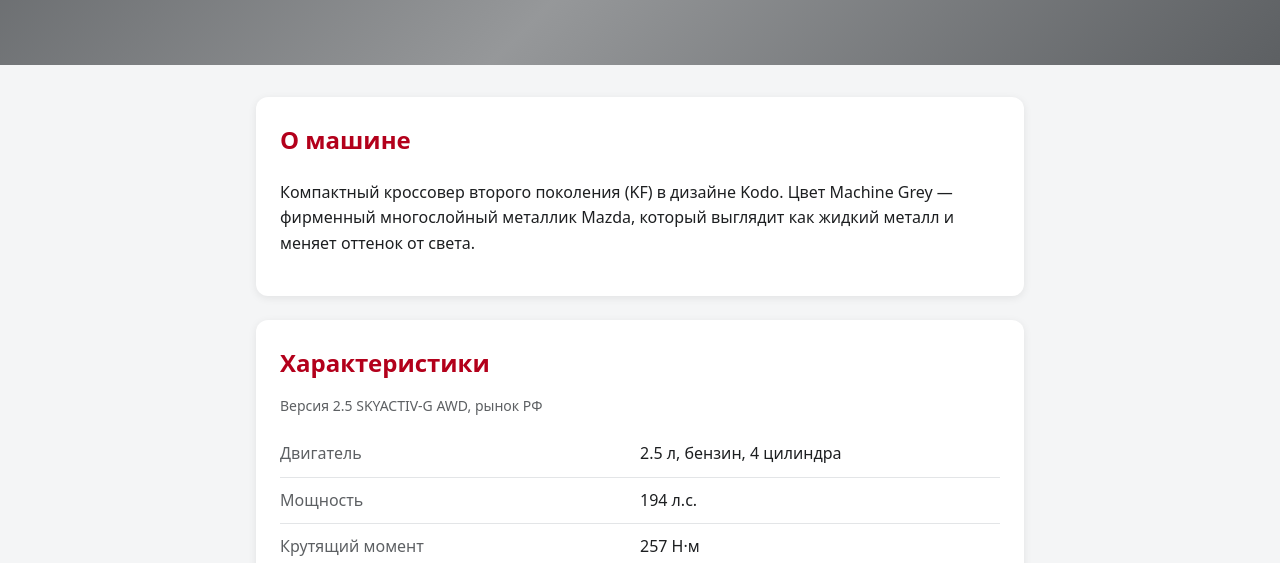
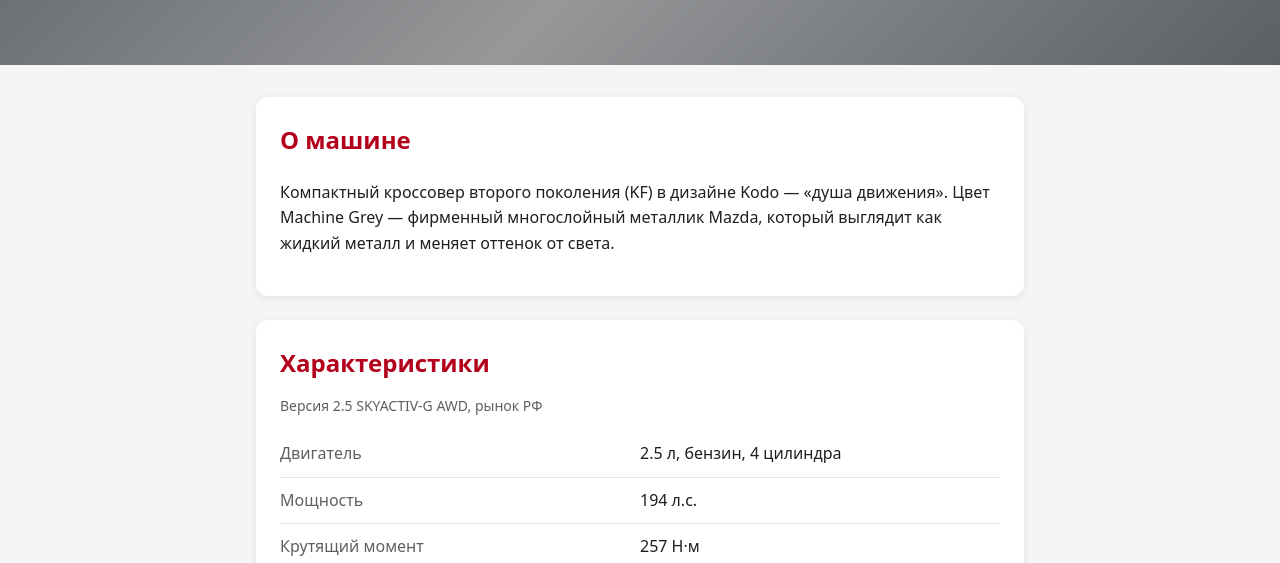
Before and after one commit to jenlvov/mazda-cx5, a plain HTML site: page index.html in a window 1280 px wide. Shown: the part 237-800 px from the top of the page. Drawn offline with Linux system fonts and the light colour scheme.

Commit message:
Add Kodo tagline

```diff
--- a/index.html
+++ b/index.html
@@ -21,7 +21,7 @@
     <section class="card">
       <h2>О машине</h2>
       <p>
-        Компактный кроссовер второго поколения (KF) в дизайне Kodo.
+        Компактный кроссовер второго поколения (KF) в дизайне Kodo — «душа движения».
         Цвет Machine Grey — фирменный многослойный металлик Mazda,
         который выглядит как жидкий металл и меняет оттенок от света.
       </p>
```
